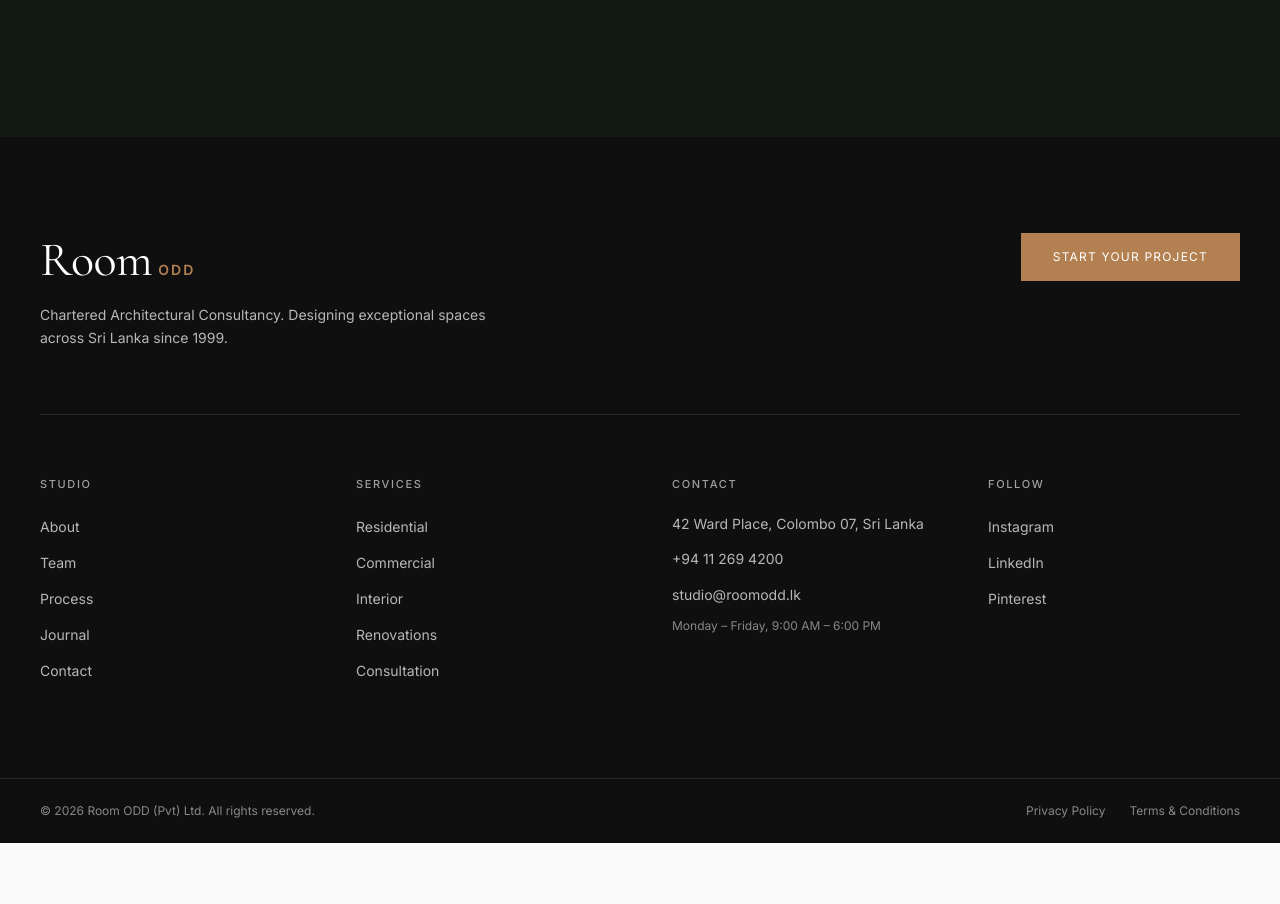
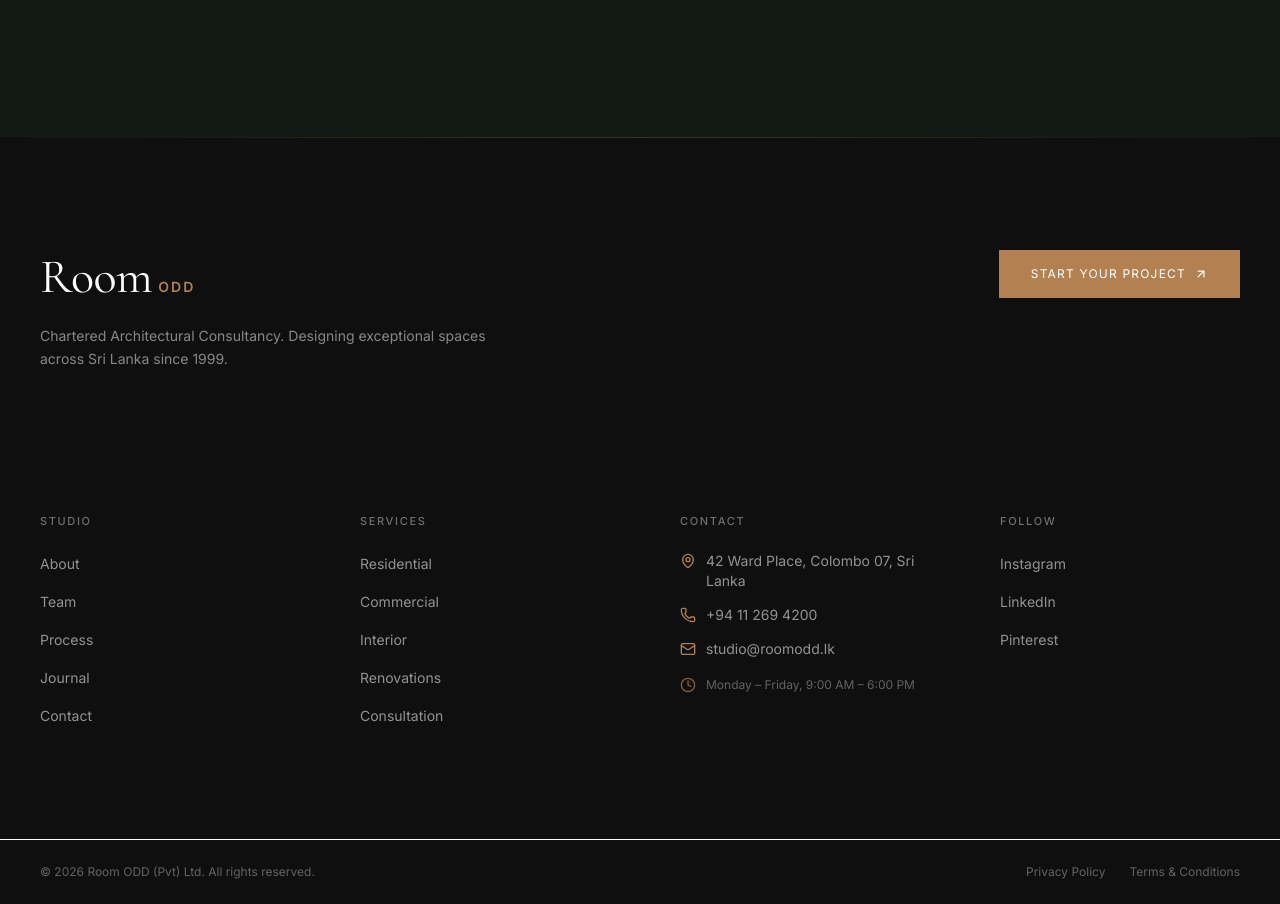
Before and after one commit to ThaveeshaSonnadara/room-odd-website, a Next.js app: page / in a window 1280 px wide. Shown: the part 6260-7164 px from the top of the page. Before the commit the page ends 7103 px from the top, so only its background shows below. Built offline with nearby package versions, Linux system fonts and the light colour scheme.

Commit message:
update src/components/layout/Footer.tsx

```diff
--- a/src/components/layout/Footer.tsx
+++ b/src/components/layout/Footer.tsx
@@ -1,5 +1,6 @@
 import React from 'react';
 import Link from 'next/link';
+import { ArrowUpRight, MapPin, Phone, Mail, Clock } from 'lucide-react';
 import { Container } from '@/components/ui/Container';
 import { companyInfo } from '@/lib/data';
 
@@ -29,11 +30,14 @@ export function Footer() {
 
   return (
     <footer className="bg-charcoal text-white" role="contentinfo">
+      {/* Decorative top accent */}
+      <div className="h-px bg-gradient-to-r from-transparent via-bronze/30 to-transparent" />
+
       {/* Main footer */}
       <Container>
-        <div className="py-20 lg:py-24">
+        <div className="py-20 lg:py-28">
           {/* Top row — Logo + tagline */}
-          <div className="flex flex-col lg:flex-row lg:items-end lg:justify-between mb-16">
+          <div className="flex flex-col lg:flex-row lg:items-end lg:justify-between mb-20">
             <div>
               <Link href="/" className="inline-flex items-baseline gap-1.5" aria-label="Room ODD — Home">
                 <span className="font-display text-4xl lg:text-5xl tracking-tight text-white">
@@ -43,7 +47,7 @@ export function Footer() {
                   ODD
                 </span>
               </Link>
-              <p className="mt-4 font-body text-sm text-white/70 max-w-md leading-relaxed">
+              <p className="mt-5 font-body text-sm text-white/50 max-w-md leading-relaxed">
                 Chartered Architectural Consultancy. Designing exceptional
                 spaces across Sri Lanka since {companyInfo.founded}.
               </p>
@@ -51,29 +55,30 @@ export function Footer() {
 
             {/* CTA */}
             <Link
-              href="/contact"
-              className="mt-8 lg:mt-0 inline-flex items-center font-body text-xs uppercase tracking-wider px-8 py-4 bg-bronze text-white hover:bg-bronze-dark transition-colors duration-300 self-start"
+              href="/contact#contact-form"
+              className="group mt-8 lg:mt-0 inline-flex items-center gap-2 font-body text-xs uppercase tracking-wider px-8 py-4 bg-bronze text-white hover:bg-bronze-dark transition-colors duration-300 self-start"
             >
-              Start Your Project
+              <span>Start Your Project</span>
+              <ArrowUpRight className="w-3.5 h-3.5 text-white transition-transform group-hover:translate-x-0.5 group-hover:-translate-y-0.5" />
             </Link>
           </div>
 
           {/* Divider */}
-          <div className="h-px bg-white/10 mb-16" />
+          <div className="h-px bg-white/8 mb-16" />
 
           {/* Navigation columns */}
-          <div className="grid grid-cols-2 md:grid-cols-4 gap-10 lg:gap-16">
+          <div className="grid grid-cols-2 md:grid-cols-4 gap-10 lg:gap-20">
             {/* Studio */}
             <div>
-              <h3 className="editorial-label text-white/60 mb-6">
+              <h3 className="editorial-label text-white/40 mb-6">
                 Studio
               </h3>
-              <ul className="space-y-3">
+              <ul className="space-y-3.5">
                 {footerNav.studio.map((link) => (
                   <li key={link.label}>
                     <Link
                       href={link.href}
-                      className="font-body text-sm text-white/70 hover:text-white transition-colors duration-300"
+                      className="font-body text-sm text-white/55 hover:text-white transition-colors duration-300"
                     >
                       {link.label}
                     </Link>
@@ -84,15 +89,15 @@ export function Footer() {
 
             {/* Services */}
             <div>
-              <h3 className="editorial-label text-white/60 mb-6">
+              <h3 className="editorial-label text-white/40 mb-6">
                 Services
               </h3>
-              <ul className="space-y-3">
+              <ul className="space-y-3.5">
                 {footerNav.services.map((link) => (
                   <li key={link.label}>
                     <Link
                       href={link.href}
-                      className="font-body text-sm text-white/70 hover:text-white transition-colors duration-300"
+                      className="font-body text-sm text-white/55 hover:text-white transition-colors duration-300"
                     >
                       {link.label}
                     </Link>
@@ -103,33 +108,37 @@ export function Footer() {
 
             {/* Contact */}
             <div>
-              <h3 className="editorial-label text-white/60 mb-6">
+              <h3 className="editorial-label text-white/40 mb-6">
                 Contact
               </h3>
-              <ul className="space-y-3">
-                <li>
-                  <p className="font-body text-sm text-white/70">
+              <ul className="space-y-3.5">
+                <li className="flex items-start gap-2.5">
+                  <MapPin className="w-4 h-4 text-bronze shrink-0 mt-0.5" />
+                  <p className="font-body text-sm text-white/55">
                     {companyInfo.address}
                   </p>
                 </li>
-                <li>
+                <li className="flex items-center gap-2.5">
+                  <Phone className="w-4 h-4 text-bronze shrink-0" />
                   <a
                     href={`tel:${companyInfo.phone.replace(/\s/g, '')}`}
-                    className="font-body text-sm text-white/70 hover:text-white transition-colors duration-300"
+                    className="font-body text-sm text-white/55 hover:text-white transition-colors duration-300"
                   >
                     {companyInfo.phone}
                   </a>
                 </li>
-                <li>
+                <li className="flex items-center gap-2.5">
+                  <Mail className="w-4 h-4 text-bronze shrink-0" />
                   <a
                     href={`mailto:${companyInfo.email}`}
-                    className="font-body text-sm text-white/70 hover:text-white transition-colors duration-300"
+                    className="font-body text-sm text-white/55 hover:text-white transition-colors duration-300"
                   >
                     {companyInfo.email}
                   </a>
                 </li>
-                <li>
-                  <p className="font-body text-xs text-white/50 mt-2">
+                <li className="flex items-center gap-2.5 pt-1">
+                  <Clock className="w-4 h-4 text-bronze/70 shrink-0" />
+                  <p className="font-body text-xs text-white/35">
                     {companyInfo.hours}
                   </p>
                 </li>
@@ -138,18 +147,19 @@ export function Footer() {
 
             {/* Social */}
             <div>
-              <h3 className="editorial-label text-white/60 mb-6">
+              <h3 className="editorial-label text-white/40 mb-6">
                 Follow
               </h3>
-              <ul className="space-y-3">
+              <ul className="space-y-3.5">
                 <li>
                   <a
                     href={companyInfo.social.instagram}
                     target="_blank"
                     rel="noopener noreferrer"
-                    className="font-body text-sm text-white/70 hover:text-white transition-colors duration-300"
+                    className="font-body text-sm text-white/55 hover:text-white transition-colors duration-300 inline-flex items-center group"
                   >
                     Instagram
+                    <span className="ml-1.5 opacity-0 -translate-x-1 group-hover:opacity-100 group-hover:translate-x-0 transition-all duration-300 text-bronze">↗</span>
                   </a>
                 </li>
                 <li>
@@ -157,9 +167,10 @@ export function Footer() {
                     href={companyInfo.social.linkedin}
                     target="_blank"
                     rel="noopener noreferrer"
-                    className="font-body text-sm text-white/70 hover:text-white transition-colors duration-300"
+                    className="font-body text-sm text-white/55 hover:text-white transition-colors duration-300 inline-flex items-center group"
                   >
                     LinkedIn
+                    <span className="ml-1.5 opacity-0 -translate-x-1 group-hover:opacity-100 group-hover:translate-x-0 transition-all duration-300 text-bronze">↗</span>
                   </a>
                 </li>
                 <li>
@@ -167,9 +178,10 @@ export function Footer() {
                     href={companyInfo.social.pinterest}
                     target="_blank"
                     rel="noopener noreferrer"
-                    className="font-body text-sm text-white/70 hover:text-white transition-colors duration-300"
+                    className="font-body text-sm text-white/55 hover:text-white transition-colors duration-300 inline-flex items-center group"
                   >
                     Pinterest
+                    <span className="ml-1.5 opacity-0 -translate-x-1 group-hover:opacity-100 group-hover:translate-x-0 transition-all duration-300 text-bronze">↗</span>
                   </a>
                 </li>
               </ul>
@@ -179,10 +191,10 @@ export function Footer() {
       </Container>
 
       {/* Bottom bar */}
-      <div className="border-t border-white/10">
+      <div className="border-t border-white/8">
         <Container>
           <div className="flex flex-col sm:flex-row items-center justify-between py-6 gap-4">
-            <p className="font-body text-xs text-white/50">
+            <p className="font-body text-xs text-white/35">
               &copy; {currentYear} Room ODD (Pvt) Ltd. All rights reserved.
             </p>
             <div className="flex items-center gap-6">
@@ -190,7 +202,7 @@ export function Footer() {
                 <Link
                   key={link.href}
                   href={link.href}
-                  className="font-body text-xs text-white/50 hover:text-white/80 transition-colors duration-300"
+                  className="font-body text-xs text-white/35 hover:text-white/60 transition-colors duration-300"
                 >
                   {link.label}
                 </Link>
```
